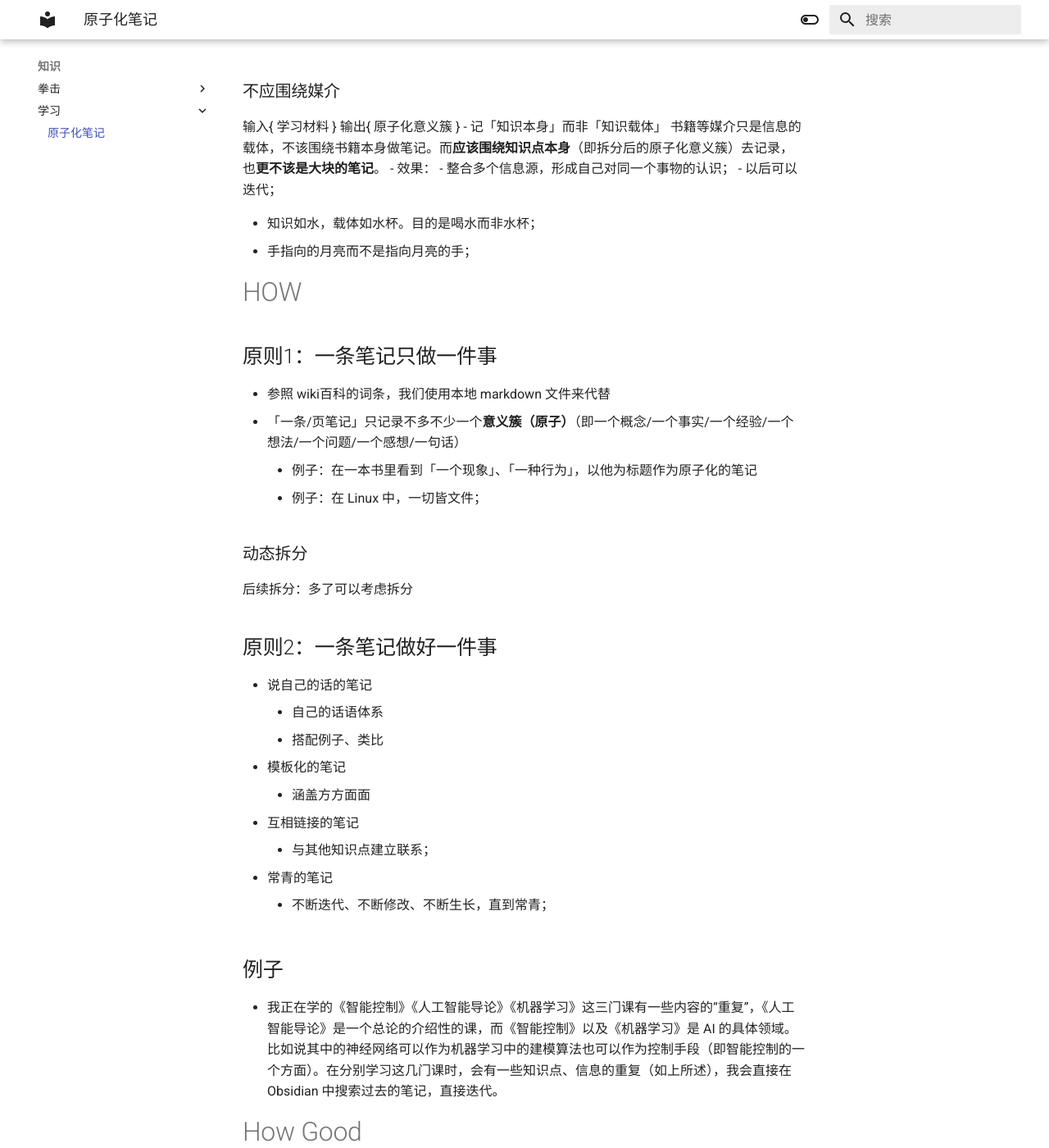
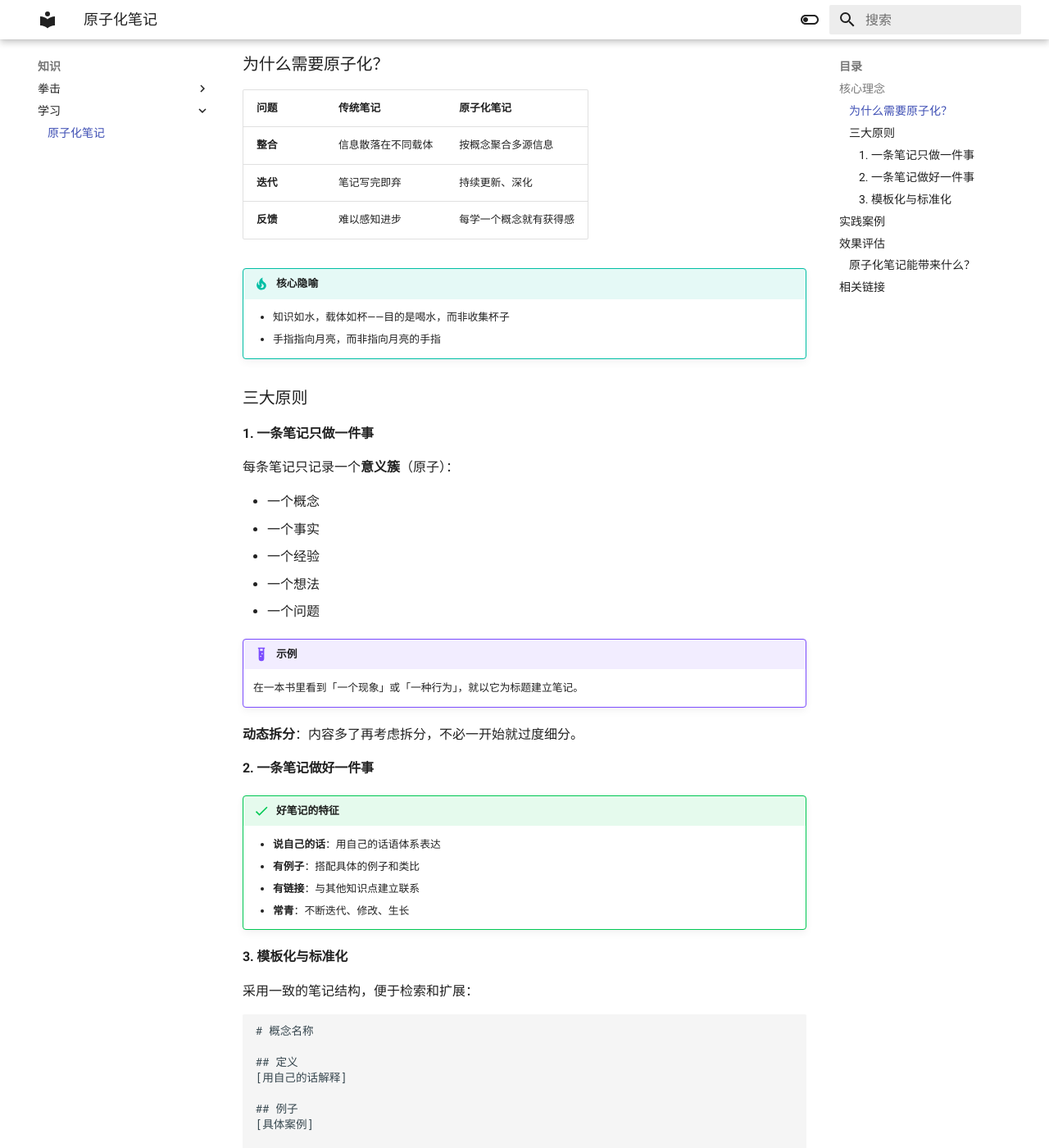
Before and after one commit to Jialedove/Jialedove, an MkDocs documentation site: the page built from docs/atomic-notes.md, in a window 1280 px wide and 1400 px high, scrolled down 367 px. Shown: the whole window at 82% size. Built offline with MkDocs 1.6.1 and Material for MkDocs 9.7.7, drawn with Linux system fonts in a browser that asks for light colours; some of the changed text lies outside the part shown.

Commit message:
fix: strict build errors and update docs for netlify

````diff
--- a/docs/atomic-notes.md
+++ b/docs/atomic-notes.md
@@ -1,42 +1,101 @@
-# WHY
-- **整合知识**；为了整合多个来源的信息，需要聚焦于学习的最小单位即该概念
-- **持续迭代**；后续持续且深入的学习
-- **有所专注**；专注于概念并有获得感（即学得一个概念）
-# WHAT
-### 不应围绕媒介
-输入{ 学习材料 } 输出{ 原子化意义簇 }
-- 记「知识本身」而非「知识载体」
-  书籍等媒介只是信息的载体，不该围绕书籍本身做笔记。而**应该围绕知识点本身**（即拆分后的原子化意义簇）去记录，也**更不该是大块的笔记**。
-- 效果：
-	- 整合多个信息源，形成自己对同一个事物的认识；
-	- 以后可以迭代；
+---
+title: 原子化笔记
+description: 一种以知识点为单位的知识管理方法
+tags:
+  - 学习方法
+  - 知识管理
+---
 
-- 知识如水，载体如水杯。目的是喝水而非水杯；
-- 手指向的月亮而不是指向月亮的手；
-# HOW
-## 原则1：一条笔记只做一件事
-- 参照 wiki百科的词条，我们使用本地 markdown 文件来代替
-- 「一条/页笔记」只记录不多不少一个**意义簇（原子）**（即一个概念/一个事实/一个经验/一个想法/一个问题/一个感想/一句话）
-	- 例子：在一本书里看到「一个现象」、「一种行为」，以他为标题作为原子化的笔记
-	- 例子：在 Linux 中，一切皆文件；
-### 动态拆分
-后续拆分：多了可以考虑拆分
-## 原则2：一条笔记做好一件事
-- 说自己的话的笔记
-	- 自己的话语体系
-	- 搭配例子、类比
-- 模板化的笔记
-	- 涵盖方方面面
-- 互相链接的笔记
-	- 与其他知识点建立联系；
-- 常青的笔记
-	- 不断迭代、不断修改、不断生长，直到常青；
+# 原子化笔记
+
+一种将知识拆解为最小可管理单元的笔记方法。
+
+## 核心理念
+
+### 为什么需要原子化？
+
+| 问题 | 传统笔记 | 原子化笔记 |
+|------|----------|------------|
+| **整合** | 信息散落在不同载体 | 按概念聚合多源信息 |
+| **迭代** | 笔记写完即弃 | 持续更新、深化 |
+| **反馈** | 难以感知进步 | 每学一个概念就有获得感 |
+
+!!! tip "核心隐喻"
+    - 知识如水，载体如杯——目的是喝水，而非收集杯子
+    - 手指指向月亮，而非指向月亮的手指
+
+### 三大原则
+
+#### 1. 一条笔记只做一件事
+
+每条笔记只记录一个**意义簇**（原子）：
+
+- 一个概念
+- 一个事实
+- 一个经验
+- 一个想法
+- 一个问题
+
+!!! example "示例"
+    在一本书里看到「一个现象」或「一种行为」，就以它为标题建立笔记。
+
+**动态拆分**：内容多了再考虑拆分，不必一开始就过度细分。
+
+#### 2. 一条笔记做好一件事
+
+!!! success "好笔记的特征"
+    - **说自己的话**：用自己的话语体系表达
+    - **有例子**：搭配具体的例子和类比
+    - **有链接**：与其他知识点建立联系
+    - **常青**：不断迭代、修改、生长
+
+#### 3. 模板化与标准化
+
+采用一致的笔记结构，便于检索和扩展：
+
+```
+# 概念名称
+
+## 定义
+[用自己的话解释]
+
 ## 例子
-- 我正在学的《智能控制》《人工智能导论》《机器学习》这三门课有一些内容的“重复”，《人工智能导论》是一个总论的介绍性的课，而《智能控制》以及《机器学习》是 AI 的具体领域。比如说其中的神经网络可以作为机器学习中的建模算法也可以作为控制手段（即智能控制的一个方面）。在分别学习这几门课时，会有一些知识点、信息的重复（如上所述），我会直接在 Obsidian 中搜索过去的笔记，直接迭代。
+[具体案例]
 
-# How Good
-- 笔记成为你的权威参考
-- 专注于 1 个知识点，把它学会，得到反馈；
-	- 新建 — 扩展边界
-	- 修改 — 提高水平
-- 完美解决线性笔记问题；
+## 关联
+[相关概念1] | [相关概念2]
+
+## 来源
+[参考资料]
+```
+
+## 实践案例
+
+!!! example "跨课程知识整合"
+    在学习《智能控制》《人工智能导论》《机器学习》时，会有内容重叠。
+
+    **传统做法**：每门课各自记笔记，重复且分散。
+
+    **原子化做法**：
+    1. 遇到「神经网络」这个概念时，搜索已有笔记
+    2. 直接在原笔记上迭代补充
+    3. 三个课程的知识汇聚到同一个笔记中
+
+## 效果评估
+
+### 原子化笔记能带来什么？
+
+- **笔记成为权威参考**：需要某个知识点时，直接查阅自己的笔记
+- **专注与反馈**：
+    - 新建 = 扩展认知边界
+    - 修改 = 提高认知水平
+- **解决线性笔记问题**：不再按时间线或书籍结构组织，而是按概念本身
+
+---
+
+## 相关链接
+
+- [个人网站](my-site.md) - 本站的搭建记录
+- [常识，如何获得常识？](common-sense.md) - 关于获取知识的方法论思考
+
+<small>最后更新：2026年2月</small>
--- a/docs/my-site.md
+++ b/docs/my-site.md
@@ -1,22 +1,68 @@
 ---
+title: 个人网站
+description: 本站的搭建记录与技术栈
 tags:
-  - seed｜种子
-publish: "true"
+  - seed
+  - Web开发
+publish: true
 ---
-1. [[使用 Mkdocs·Github pages 来快速搭建网站]]
-2. [[Markdown 格式化为适合上传的形式]]
-3. 发布：[[GitHub Pages]]
 
-### To-do
-- [ ] 使用 `media` 来查询色彩搭配（`palette`）
-	- `不理解原理`
-- [ ] 设置图标 `失败`
-	- 资源：[Bootstrap Icons](https://icons.getbootstrap.com/)、...
-- [ ] [隐藏侧边栏](https://squidfunk.github.io/mkdocs-material/setup/setting-up-navigation/#hiding-the-sidebars)的使用
-- [x] [键盘快捷键](https://squidfunk.github.io/mkdocs-material/setup/setting-up-navigation/#keyboard-shortcuts)的测试  [completion:: 2025-07-10]
-- [x] 使用[[Google Analytics]]来分析网站流量  [completion:: 2025-07-02]
-- [x] Setting up tags  [completion:: 2025-07-02]
-- [x] 右下角的 github 图标  [completion:: 2025-07-07]
+# 个人网站
+
+这是我个人网站的搭建记录。
+
+## 技术栈
+
+| 组件 | 技术 |
+|------|------|
+| 静态站点生成 | MkDocs |
+| 主题 | Material for MkDocs |
+| 部署 | Netlify (Primary) + GitHub Pages (Rollback) |
+| 知识图谱 | force-graph (自定义实现) |
+
+## 搭建步骤
+
+1. **MkDocs + Netlify**：现代 Serverless 静态托管
+2. **Markdown 格式化**：将笔记转为适合发布的格式
+3. **自动化部署**：通过 Netlify Git 插件与 GitHub Actions 双重保障
+2. **Markdown 格式化**：将笔记转为适合发布的格式
+3. **GitHub Pages 部署**：自动化发布流程
+
+## 已完成的功能
+
+- [x] 使用 Material 主题
+- [x] 键盘快捷键测试
+- [x] Google Analytics 流量分析
+- [x] 标签系统
+- [x] GitHub 图标（右下角）
+- [x] 知识图谱（右侧面板）
+- [x] 深色/浅色模式切换
+
+## 待完成的功能
+
+- [ ] 使用 `media` 查询色彩搭配
+- [ ] 自定义图标设置
+- [ ] 隐藏侧边栏功能
 - [ ] 评论系统
-- [ ] 数学公式相关的设置（有需要时再设置）
-- [ ] 双链笔记的关系图
+- [ ] 数学公式支持（LaTeX）
+
+## 知识图谱实现
+
+本站右侧的知识图谱使用 [force-graph](https://github.com/vasturiano/force-graph) 库实现：
+
+- **渲染引擎**：HTML5 Canvas
+- **物理引擎**：d3-force
+- **特点**：
+    - 显示页面之间的关联关系
+    - 当前页面节点高亮
+    - 支持放大、缩小、全屏
+    - 响应式设计（移动端自动隐藏）
+
+---
+
+## 相关链接
+
+- [书籍阐释项目](book-interpretation.md) - 另一个研究项目
+- [原子化笔记](atomic-notes.md) - 知识管理方法
+
+<small>最后更新：2026年2月</small>
````
